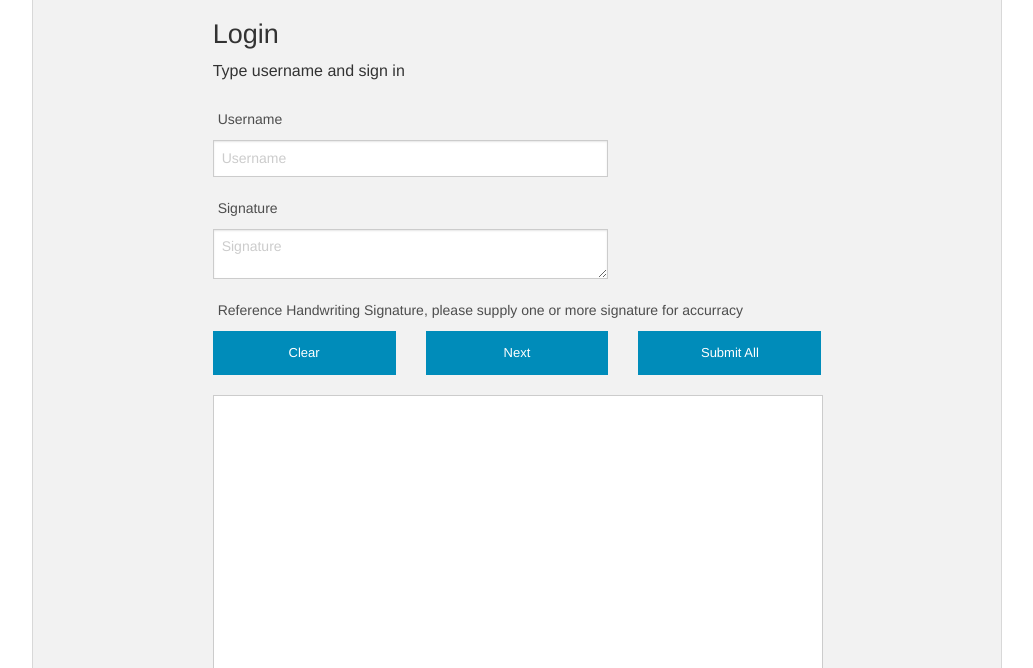
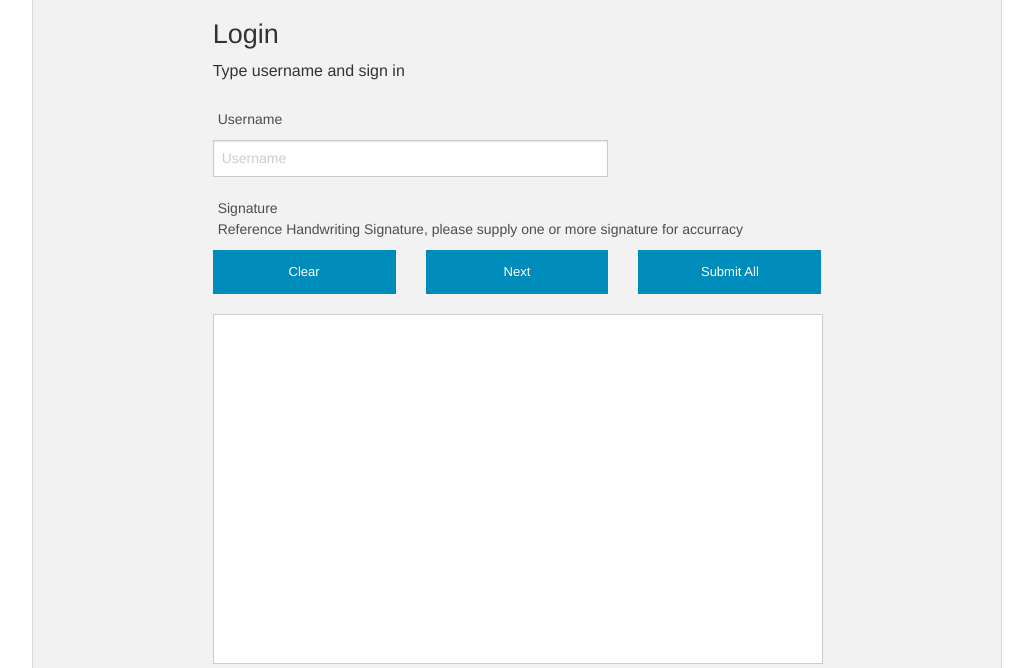
Before and after one commit to NodejsHouston/SigWel, a plain HTML site: page foundation/index.html in a window 1280 px wide. Shown: the part 76-744 px from the top of the page, without its empty margins (123-1156 px from the left). Drawn offline with Linux system fonts and the light colour scheme.

Commit message:
removed textarea input
The textarea input was just a placeholder.

```diff
--- a/foundation/index.html
+++ b/foundation/index.html
@@ -28,14 +28,9 @@
                   </div>
                 </div>
                 <div class="row">
-                  <div class="large-8 columns">
-                    <label>Signature</label>
-                    <textarea placeholder="Signature"></textarea>
-                  </div>
-                </div>
-                <div class="row">
                   <div class="large-12 columns">
-                    <label>Reference Handwriting Signature, please supply one or more signature for accurracy</label>
+                  <label>Signature <br>
+                  Reference Handwriting Signature, please supply one or more signature for accurracy</label>
                   </div>
                 </div>
                 <div class="row">
```
